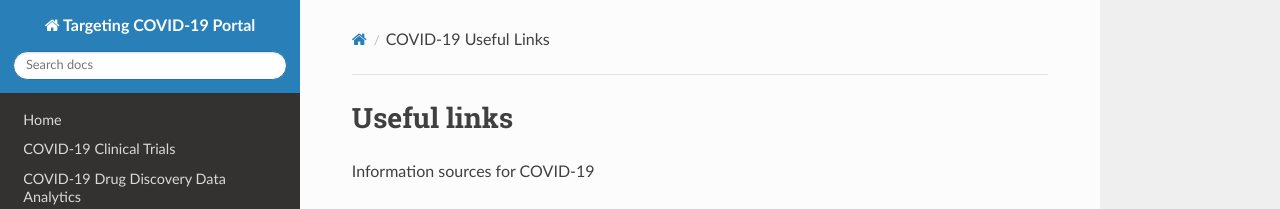
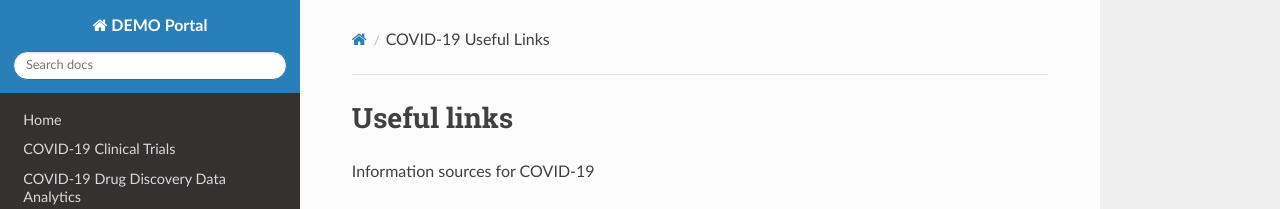
Before and after one commit to MerkaN/test, an MkDocs documentation site: the page built from docs/useful_links.md, in a window 1280 px wide. Shown: the top 209 px of the page. Built offline with MkDocs 1.6.1, drawn with Linux system fonts in a browser that asks for light colours; nearby versions of some CDN libraries.

Commit message:
Update mkdocs.yml
dsd

```diff
--- a/mkdocs.yml
+++ b/mkdocs.yml
@@ -1,5 +1,5 @@
-site_name: Targeting COVID-19 Portal
-site_author: David Leon (Dawei Leng)
+site_name: DEMO Portal
+site_author: Murat ERKAN
 docs_dir: docs
 
 markdown_extensions:
```
